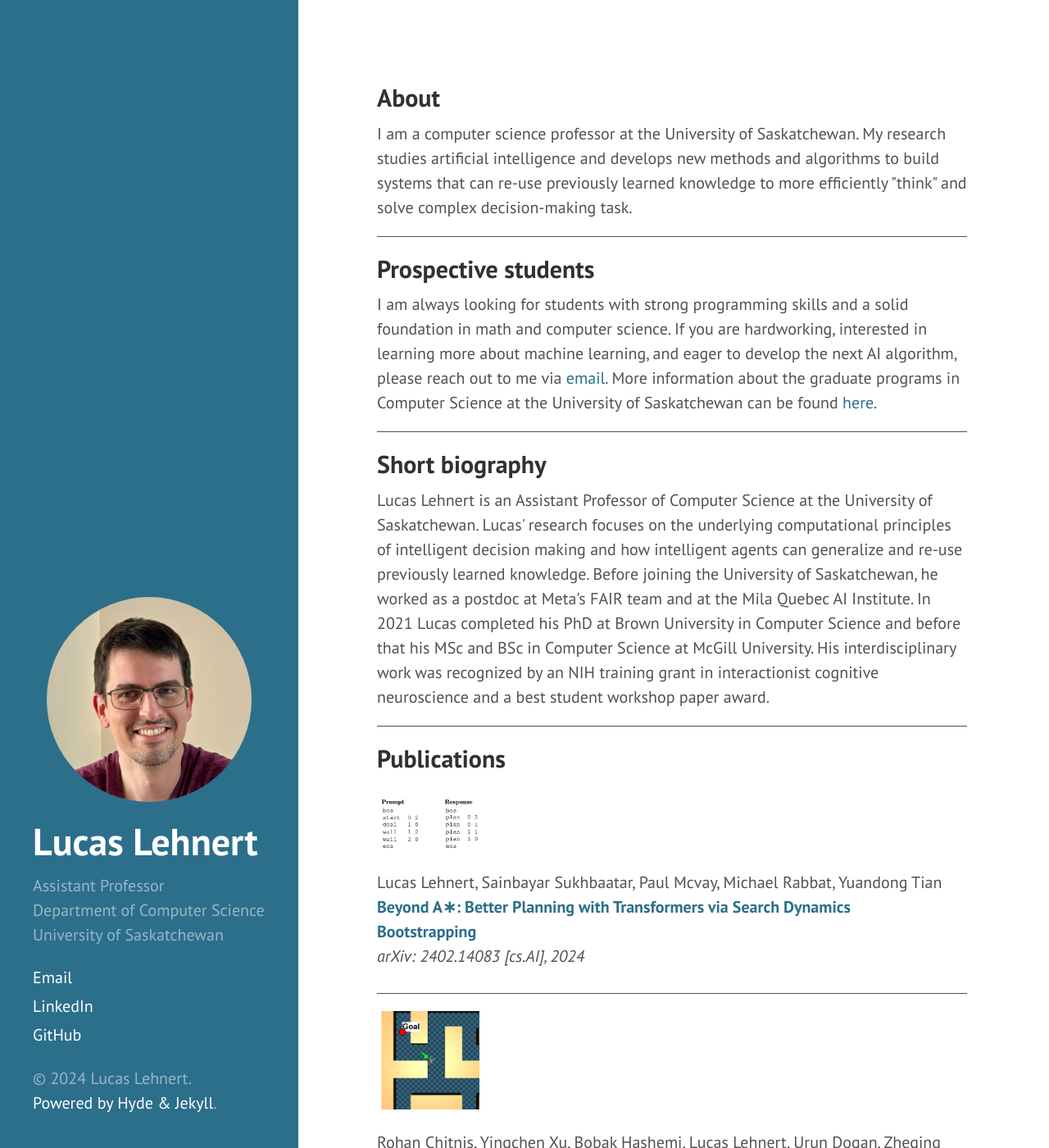
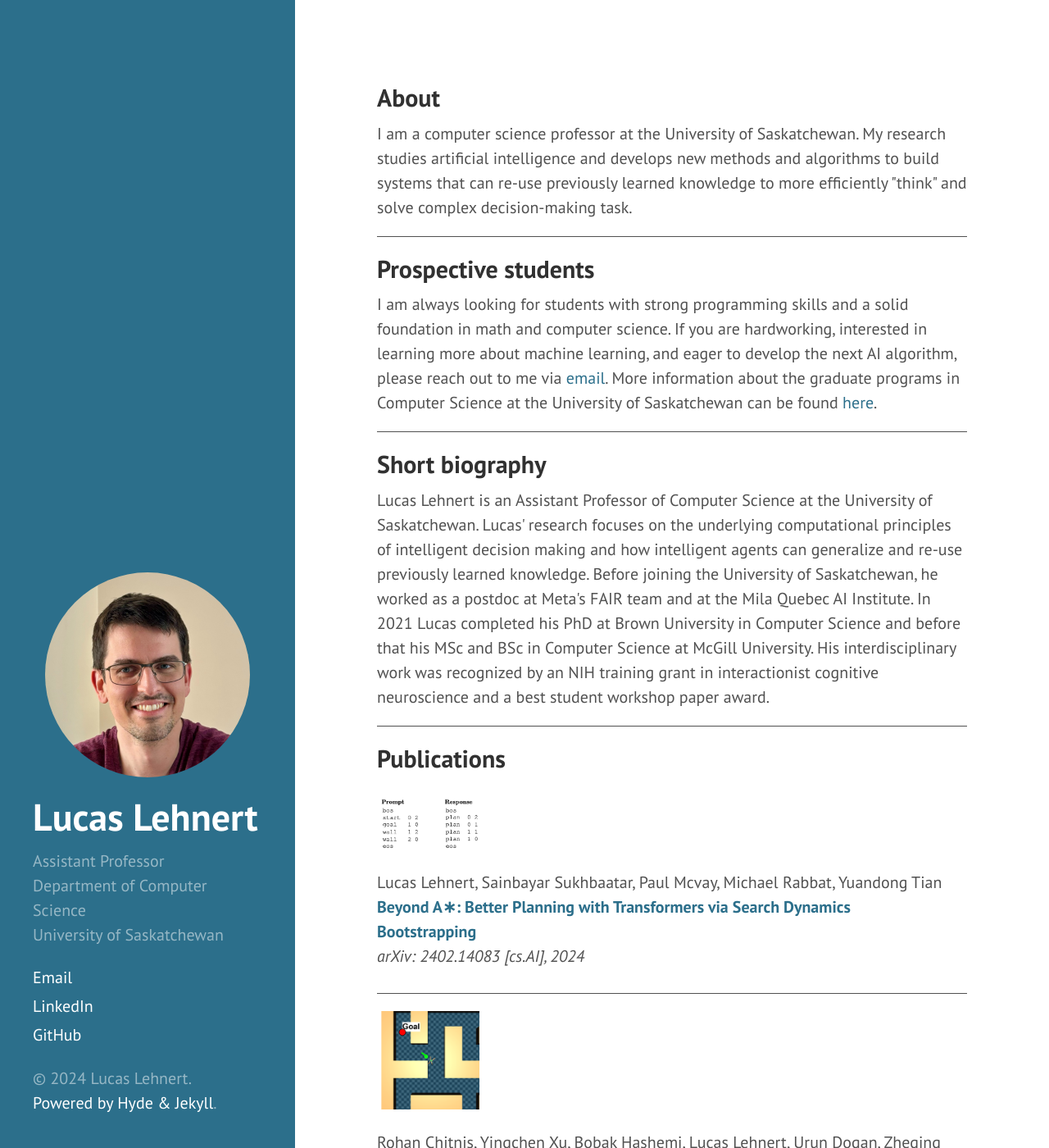
Before and after one commit to lucaslehnert/lucaslehnert.github.io, a Jekyll site: the page built from index.html, in a window 1280 px wide and 1400 px high. Shown: the whole window at 82% size. Built offline with Jekyll 4.4.1, drawn with Linux system fonts in a browser that asks for light colours; Markdown is read by kramdown in place of the engine named in the settings; the list of posts is cut into pages by our own code.

Commit message:
updating website

```diff
--- a/public/css/hyde.css
+++ b/public/css/hyde.css
@@ -65,7 +65,7 @@ html {
     top: 0;
     left: 0;
     bottom: 0;
-    width: 18.2rem;
+    width: 18rem;
     text-align: left;
   }
 }
```
